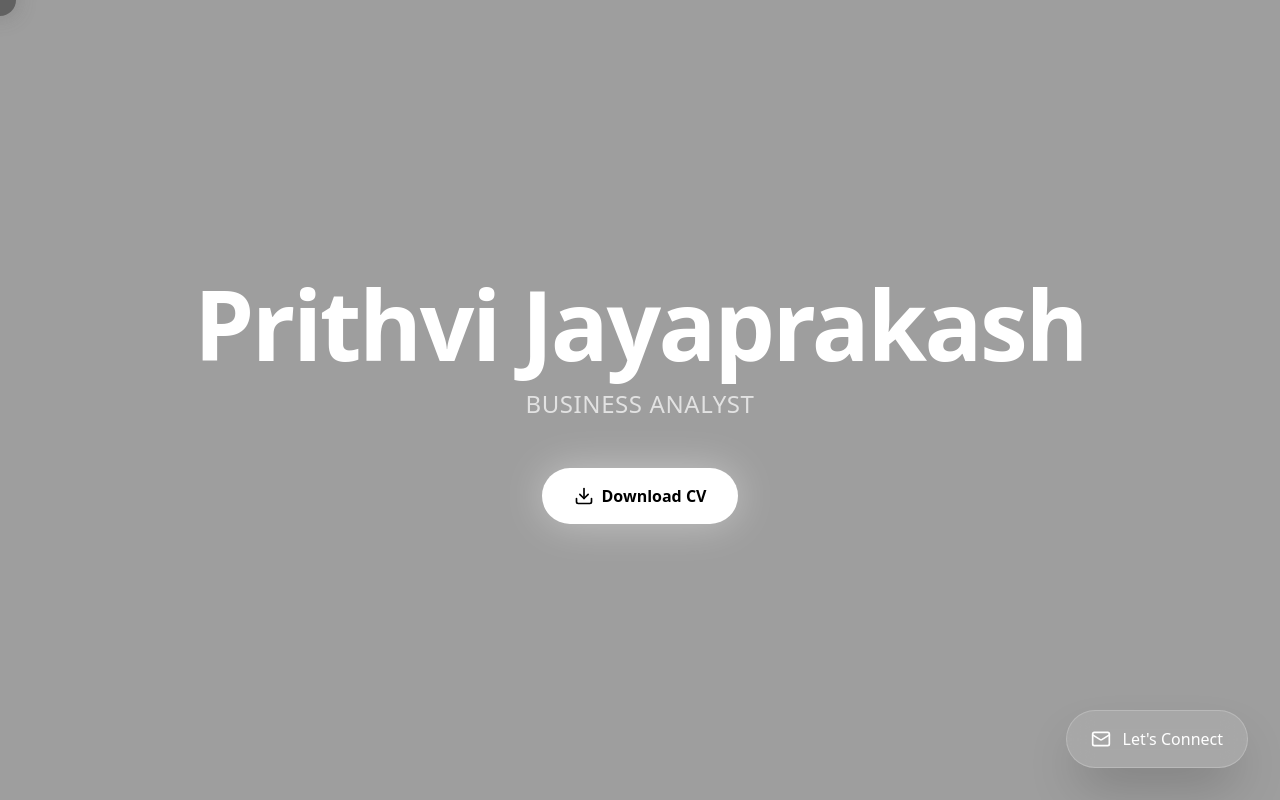
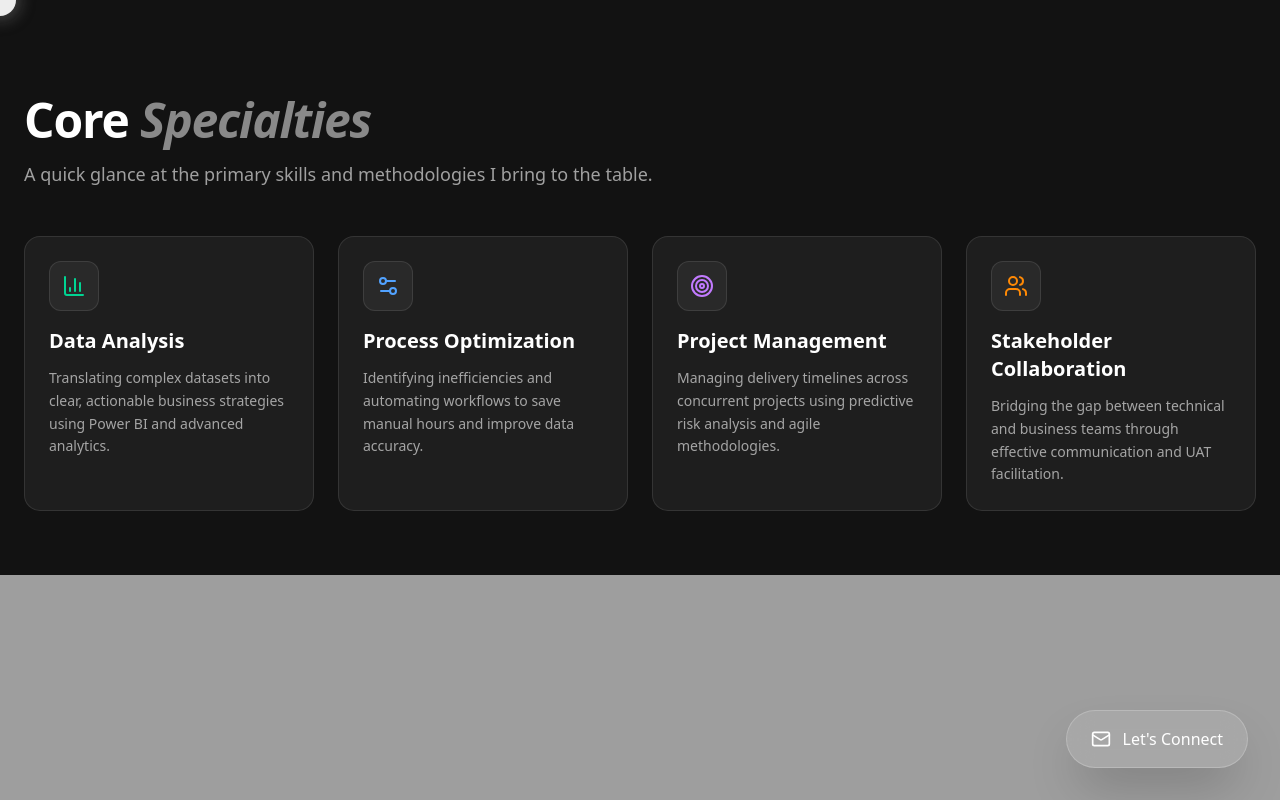
Before and after one commit to jay9483/Jay_London, a Next.js app: page / in a window 1280 px wide. Shown: the top 800 px of the page. Built offline with nearby package versions, Linux system fonts and the light colour scheme.

Commit message:
feat: Add Core Specialties (Key Callouts) section

```diff
--- a/src/app/page.tsx
+++ b/src/app/page.tsx
@@ -4,6 +4,7 @@ import { useRef } from "react";
 import { useScroll } from "framer-motion";
 import ScrollyCanvas from "@/components/ScrollyCanvas";
 import Overlay from "@/components/Overlay";
+import KeyCallouts from "@/components/KeyCallouts";
 import Projects from "@/components/Projects";
 import Experience from "@/components/Experience";
 import SkillsMarquee from "@/components/SkillsMarquee";
@@ -22,13 +23,14 @@ export default function Home() {
     <div className="bg-[#121212] min-h-screen selection:bg-white/30 selection:text-white">
       <FloatingContact />
 
+      <KeyCallouts />
+
       <div ref={containerRef} className="relative h-[500vh]">
         <div className="sticky top-0 h-screen w-full overflow-hidden">
           <ScrollyCanvas progress={scrollYProgress} />
           <Overlay progress={scrollYProgress} />
         </div>
       </div>
-
       <Experience />
       <SkillsMarquee />
       <Projects />
--- /dev/null
+++ b/src/components/KeyCallouts.tsx
@@ -0,0 +1,89 @@
+"use client";
+
+import { motion, Variants } from "framer-motion";
+import { BarChart3, Settings2, Target, Users } from "lucide-react";
+
+export default function KeyCallouts() {
+    const callouts = [
+        {
+            title: "Data Analysis",
+            description: "Translating complex datasets into clear, actionable business strategies using Power BI and advanced analytics.",
+            icon: <BarChart3 className="w-6 h-6 text-emerald-400" />
+        },
+        {
+            title: "Process Optimization",
+            description: "Identifying inefficiencies and automating workflows to save manual hours and improve data accuracy.",
+            icon: <Settings2 className="w-6 h-6 text-blue-400" />
+        },
+        {
+            title: "Project Management",
+            description: "Managing delivery timelines across concurrent projects using predictive risk analysis and agile methodologies.",
+            icon: <Target className="w-6 h-6 text-purple-400" />
+        },
+        {
+            title: "Stakeholder Collaboration",
+            description: "Bridging the gap between technical and business teams through effective communication and UAT facilitation.",
+            icon: <Users className="w-6 h-6 text-orange-400" />
+        }
+    ];
+
+    const containerVariants = {
+        hidden: { opacity: 0 },
+        visible: {
+            opacity: 1,
+            transition: {
+                staggerChildren: 0.15
+            }
+        }
+    };
+
+    const itemVariants: Variants = {
+        hidden: { opacity: 0, y: 20 },
+        visible: { opacity: 1, y: 0, transition: { duration: 0.6, ease: "easeOut" } }
+    };
+
+    return (
+        <section className="relative z-20 bg-[#121212] pt-24 pb-16 px-4 md:px-6">
+            <div className="max-w-7xl mx-auto">
+                <motion.div
+                    initial={{ opacity: 0, y: 20 }}
+                    animate={{ opacity: 1, y: 0 }}
+                    transition={{ duration: 0.6 }}
+                    className="mb-12 text-center md:text-left"
+                >
+                    <h2 className="text-3xl md:text-5xl font-bold tracking-tight text-white mb-4">
+                        Core <span className="text-white/50 italic">Specialties</span>
+                    </h2>
+                    <p className="text-white/60 text-lg max-w-2xl mx-auto md:mx-0">
+                        A quick glance at the primary skills and methodologies I bring to the table.
+                    </p>
+                </motion.div>
+
+                <motion.div
+                    variants={containerVariants}
+                    initial="hidden"
+                    animate="visible"
+                    className="grid grid-cols-1 md:grid-cols-2 lg:grid-cols-4 gap-6"
+                >
+                    {callouts.map((callout, i) => (
+                        <motion.div
+                            key={i}
+                            variants={itemVariants}
+                            className="bg-white/5 border border-white/10 rounded-2xl p-6 hover:bg-white/10 transition-colors duration-300 group flex flex-col items-start"
+                        >
+                            <div className="p-3 bg-white/5 rounded-xl border border-white/10 mb-4 group-hover:scale-110 transition-transform duration-300">
+                                {callout.icon}
+                            </div>
+                            <h3 className="text-xl font-semibold text-white mb-3">
+                                {callout.title}
+                            </h3>
+                            <p className="text-white/60 leading-relaxed text-sm">
+                                {callout.description}
+                            </p>
+                        </motion.div>
+                    ))}
+                </motion.div>
+            </div>
+        </section>
+    );
+}
```
